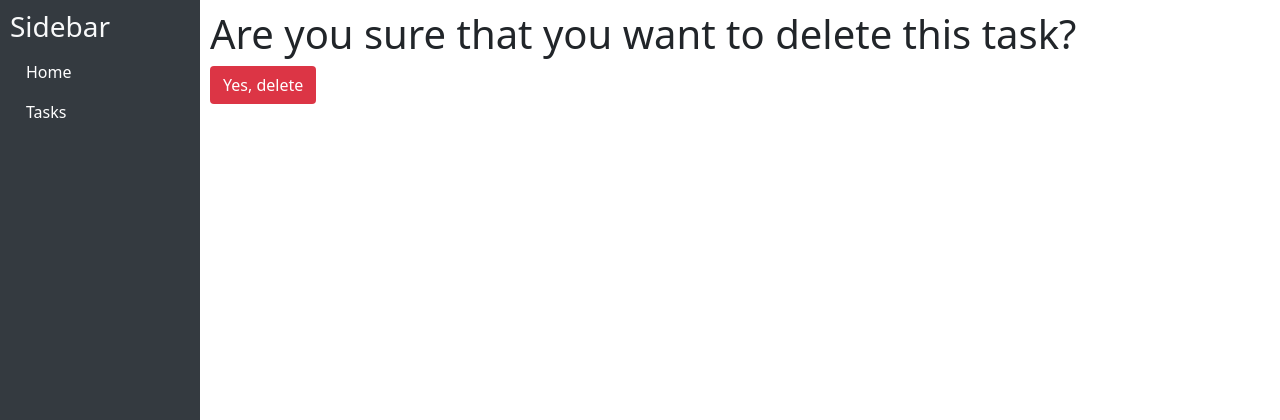
After one commit to VTeteruk/todo-list, a Django app: page /task/1/delete/ in a window 1280 px wide. The commit adds this page. Shown: the top 420 px of the page. Run offline with Django 4.2, Linux system fonts and the light colour scheme; tables that the repository leaves empty hold one stand-in row (values such as "Sample post"); some libraries are stand-ins or nearby versions.

Commit message:
Implement Update/Create buttons & views with urls for tasks

```diff
--- /dev/null
+++ b/templates/todo/task_delete.html
@@ -0,0 +1,10 @@
+{% extends "base.html" %}
+{% block title %}Delete{% endblock %}
+
+{% block content %}
+<h1>Are you sure that you want to delete this task?</h1>
+<form method="post" action="">
+  {% csrf_token %}
+  <input type="submit" value="Yes, delete" class="btn bg-danger" style="color: white">
+</form>
+{% endblock %}
--- a/templates/todo/task_create.html
+++ b/templates/todo/task_form.html
@@ -4,6 +4,9 @@
 {% bootstrap_javascript jquery='full' %}
 
 {% bootstrap_messages %}
+
+{% block title %}{{ object|yesno:"Update,Create" }} task{% endblock %}
+
 <div style="margin-right: 60px; padding: 25px">
 <h2>{{ object|yesno:"Update the,Create a" }} task</h2>
 <form action="" method="post" class="form">
--- a/templates/todo/task_list.html
+++ b/templates/todo/task_list.html
@@ -23,6 +23,10 @@
       <p>Created: {{ task.datetime }}</p>
       {% if task.deadline %}<p>Deadline: {{ task.deadline }}</p>{% endif %}
       Tags: {% for task in task.tags.all %}{{ task  }}{% empty %} No tags{% endfor %}
+    <ul style="display: flex; list-style: none; margin: 0; padding: 0">
+      <li style="margin-right: 10px"><button class="btn btn-success"><a href="{% url 'todo:task-update' task.id %}" style="color: #fff">Update</a></button></li>
+      <li><button class="btn btn-danger"><a href="{% url 'todo:task-delete' task.id %}" style="color: #fff">Delete</a></button></li>
+    </ul>
     <hr>
     </div>
     {% empty %}
--- a/todo/urls.py
+++ b/todo/urls.py
@@ -1,12 +1,14 @@
 from django.urls import path
 
-from todo.views import IndexView, TaskListView, TaskCreateView, TaskStatusUpdateView
+from todo.views import IndexView, TaskListView, TaskCreateView, TaskStatusUpdateView, TaskUpdateView, TaskDeleteView
 
 urlpatterns = [
     path("", IndexView.as_view(), name="index"),
     path("tasks/", TaskListView.as_view(), name="tasks"),
     path("tasks/new/", TaskCreateView.as_view(), name="task-create"),
     path("task/<int:task_id>/status-update/", TaskStatusUpdateView.as_view(), name='task-status-update'),
+    path("task/<int:pk>/update/", TaskUpdateView.as_view(), name="task-update"),
+    path("task/<int:pk>/delete/", TaskDeleteView.as_view(), name="task-delete")
 ]
 
 app_name = "todo"
--- a/todo/views.py
+++ b/todo/views.py
@@ -18,7 +18,7 @@ class TaskListView(generic.ListView):
 class TaskCreateView(generic.CreateView):
     model = Task
     fields = "__all__"
-    template_name = "todo/task_create.html"
+    template_name = "todo/task_form.html"
     success_url = reverse_lazy("todo:tasks")
 
 
@@ -28,3 +28,16 @@ class TaskStatusUpdateView(generic.View):
         task = Task.objects.get(pk=task_id)
         task.toggle_status()
         return redirect("todo:tasks")
+
+
+class TaskUpdateView(generic.UpdateView):
+    model = Task
+    fields = "__all__"
+    template_name = "todo/task_form.html"
+    success_url = reverse_lazy("todo:tasks")
+
+
+class TaskDeleteView(generic.DeleteView):
+    model = Task
+    template_name = "todo/task_delete.html"
+    success_url = reverse_lazy("todo:tasks")
```
